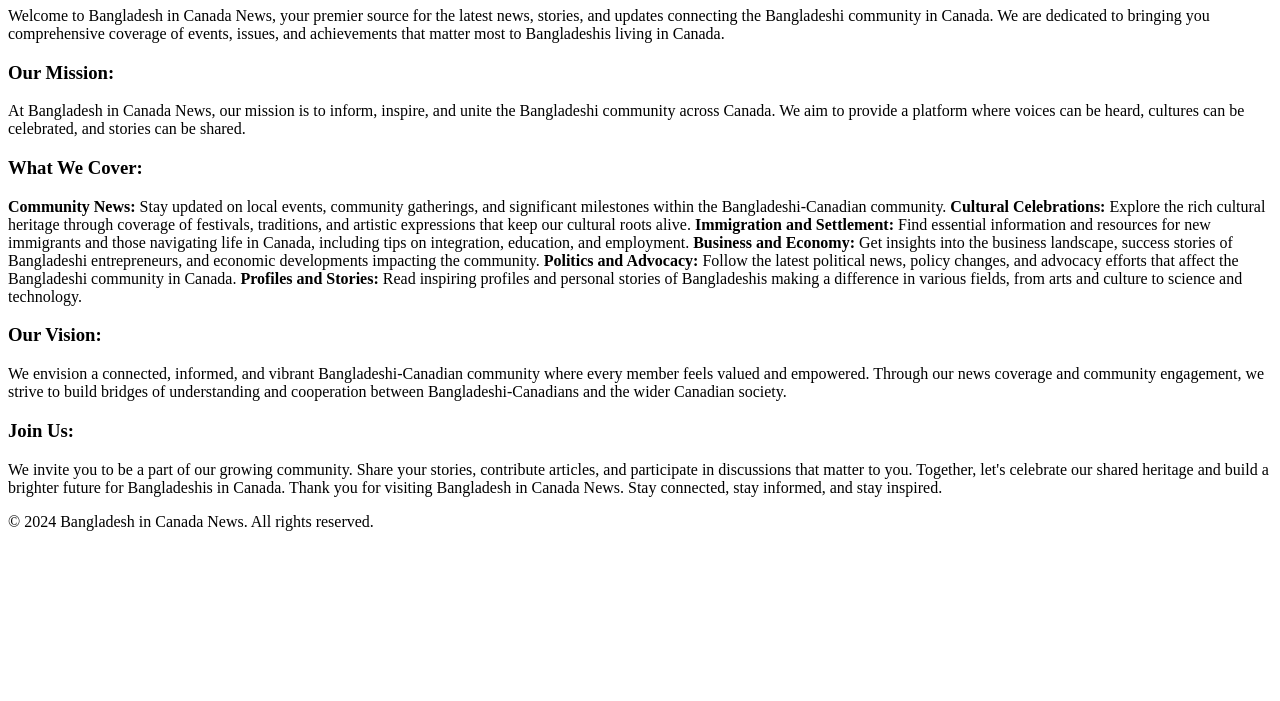
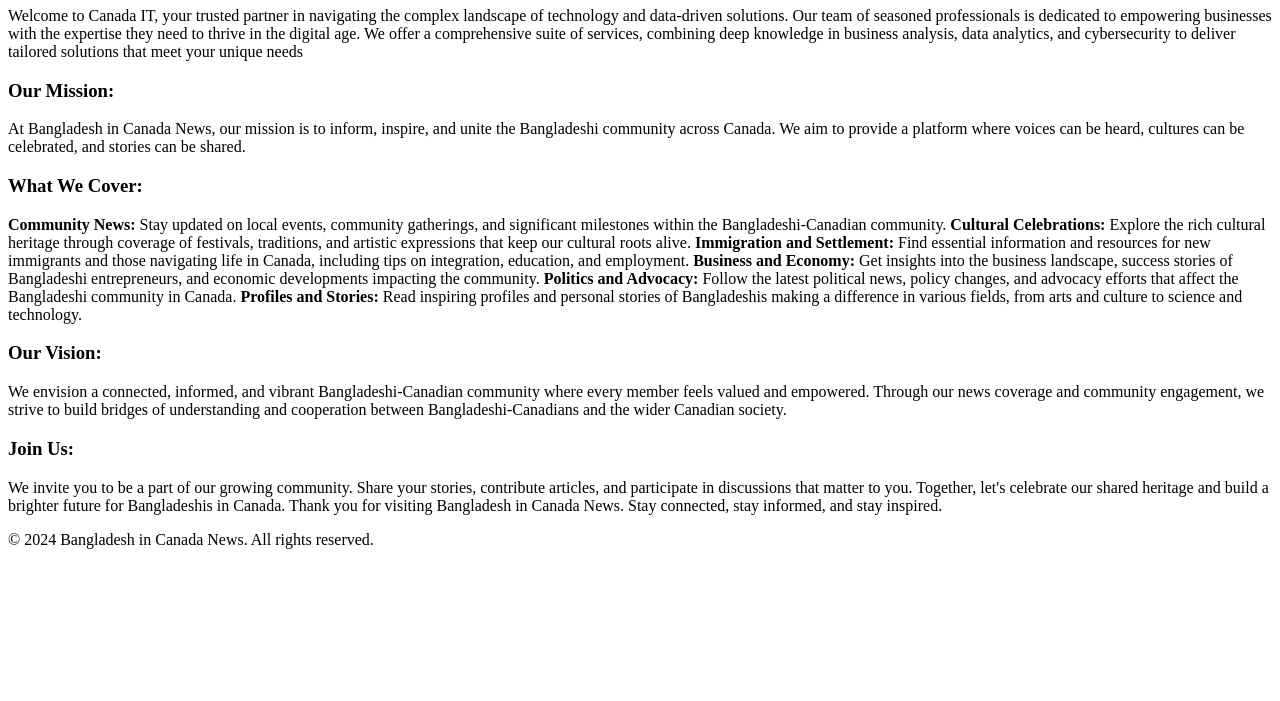
Before and after one commit to Qazi-Khalid-Hasan/first-website, a plain HTML site: page about.html in a window 1280 px wide. Shown: the part 99-800 px from the top of the page. Drawn offline with Linux system fonts and the light colour scheme.

Commit message:
Update about.html

```diff
--- a/about.html
+++ b/about.html
@@ -17,7 +17,7 @@
         <h1>About Us</h1>
     </header>
     <section>
-        <p>Welcome to Bangladesh in Canada News, your premier source for the latest news, stories, and updates connecting the Bangladeshi community in Canada. We are dedicated to bringing you comprehensive coverage of events, issues, and achievements that matter most to Bangladeshis living in Canada.
+        <p>Welcome to Canada IT, your trusted partner in navigating the complex landscape of technology and data-driven solutions. Our team of seasoned professionals is dedicated to empowering businesses with the expertise they need to thrive in the digital age. We offer a comprehensive suite of services, combining deep knowledge in business analysis, data analytics, and cybersecurity to deliver tailored solutions that meet your unique needs</p>
 
 <h3>Our Mission:</h3>
 <p>At Bangladesh in Canada News, our mission is to inform, inspire, and unite the Bangladeshi community across Canada. We aim to provide a platform where voices can be heard, cultures can be celebrated, and stories can be shared.</p>
```
